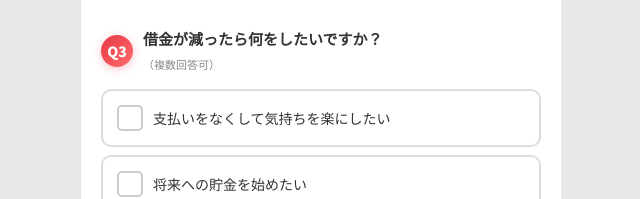
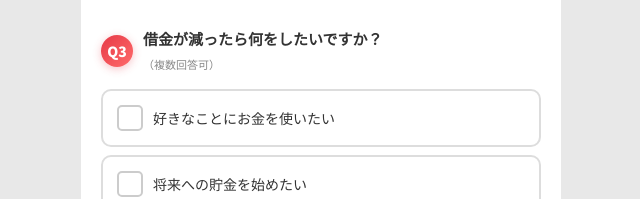
Before and after one commit to happily842-oss/debt-lp-v2, a plain HTML site: page index.html in a window 1280 px wide. Shown: the part 1918-2117 px from the top of the page, 319-959 px from the left. Drawn offline with Linux system fonts and the light colour scheme.

Commit message:
Q3 choice: 支払いをなくして気持ちを楽にしたい → 好きなことにお金を使いたい
Made-with: Cursor

```diff
--- a/index.html
+++ b/index.html
@@ -733,7 +733,7 @@
                     <span class="q-text">借金が減ったら何をしたいですか？<br><span class="q-note">（複数回答可）</span></span>
                 </div>
                 <div class="choices">
-                    <div class="choice" onclick="toggle(this)">支払いをなくして気持ちを楽にしたい</div>
+                    <div class="choice" onclick="toggle(this)">好きなことにお金を使いたい</div>
                     <div class="choice" onclick="toggle(this)">将来への貯金を始めたい</div>
                     <div class="choice" onclick="toggle(this)">ブラックリストを卒業したい</div>
                 </div>
```
